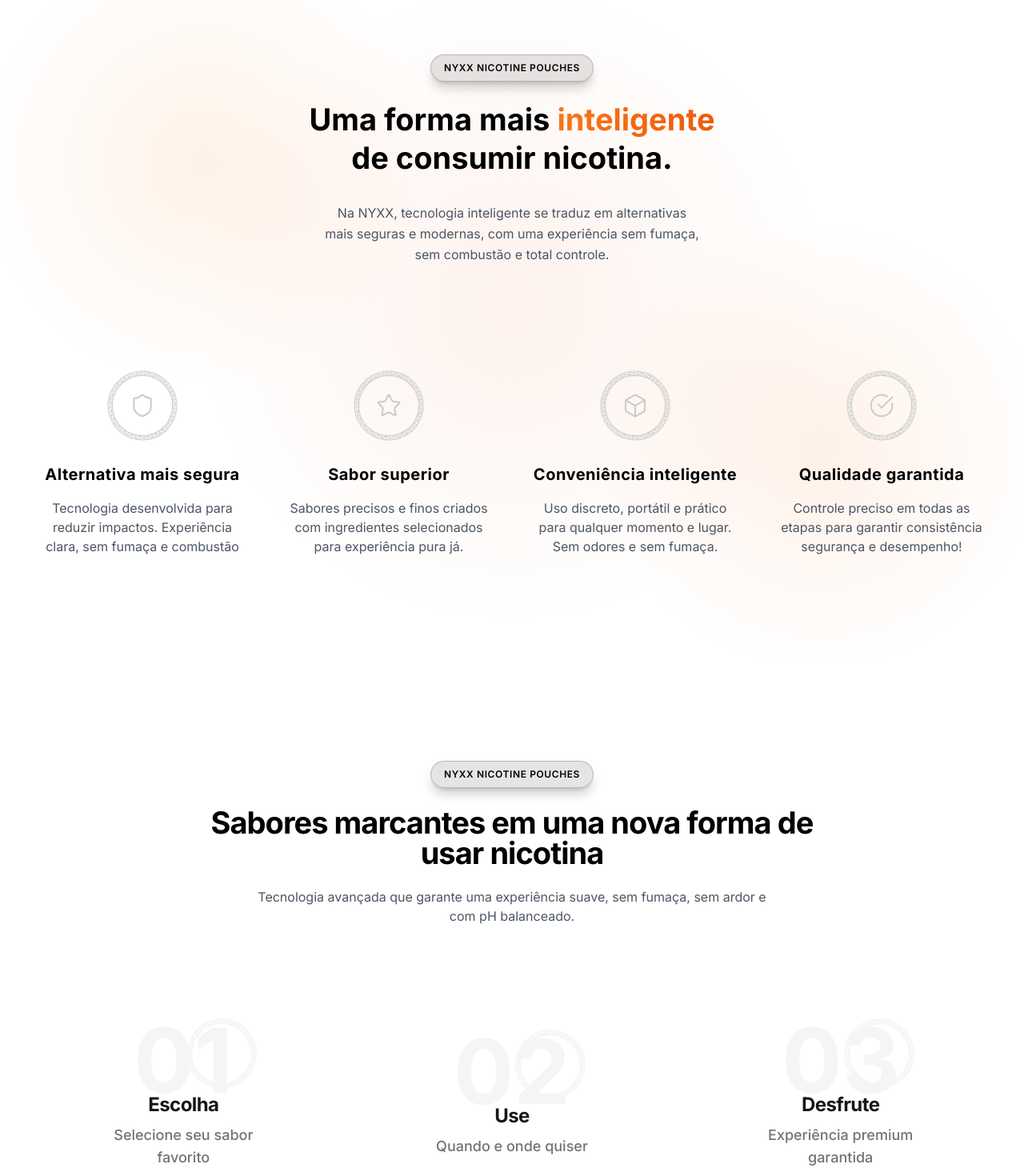
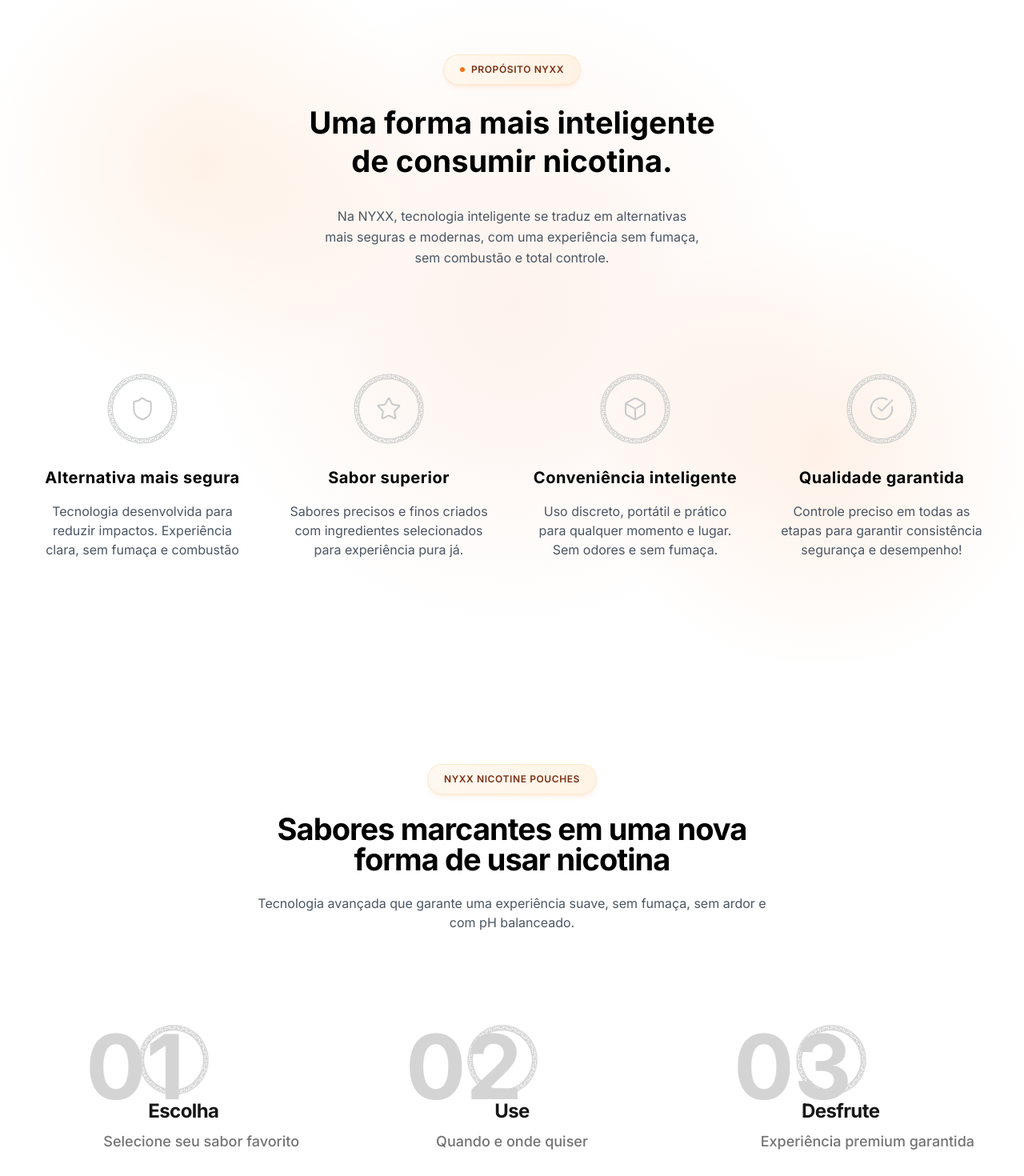
Before and after one commit to nicolasrachid-collab/nyxx-nicotine, a React (Vite) app: page / in a window 1280 px wide. Shown: the part 860-2330 px from the top of the page at 80% size. Built offline with nearby package versions, Linux system fonts and the light colour scheme.

Commit message:
Ajustes de estilo: remover pontos dos badges, ajustar largura do tÃ­tulo e afinar traÃ§o do SVG Quote

```diff
--- a/App.tsx
+++ b/App.tsx
@@ -11,7 +11,6 @@
   TestimonialsSection,
   MissionSection,
   FAQSection,
-  SocialSection,
   Footer
 } from './components/sections';
 import { NyxxSection } from './components/NyxxSection';
@@ -81,7 +80,6 @@
           <TestimonialsSection />
           <MissionSection />
           <FAQSection />
-          <SocialSection />
           <Footer />
        </div>
       </div>
--- a/components/NyxxSection.tsx
+++ b/components/NyxxSection.tsx
@@ -67,12 +67,19 @@
             style={{ lineHeight: '16px' }}
           >
             <div className="flex items-center justify-center gap-3 mb-6">
-              <span className="inline-flex items-center rounded-full w-fit gap-2 px-4 py-2 text-xs font-semibold tracking-wider uppercase border border-black/20 bg-black/10 text-black backdrop-blur-xl shadow-lg shadow-black/20 hover:bg-black/15 hover:border-black/30 transition-all duration-300">
-                {t('productsTitle')}
-              </span>
+              <motion.span
+                initial={{ opacity: 0, scale: 0.9 }}
+                whileInView={{ opacity: 1, scale: 1 }}
+                viewport={{ once: true }}
+                transition={{ duration: 0.5 }}
+                className="group inline-flex items-center rounded-full w-fit gap-2 px-5 py-2.5 text-xs font-semibold tracking-wider uppercase border border-orange-200/50 bg-gradient-to-r from-orange-50/80 to-orange-100/60 text-orange-900 backdrop-blur-xl shadow-md shadow-orange-500/10 hover:shadow-lg hover:shadow-orange-500/20 hover:border-orange-300/70 hover:from-orange-100/90 hover:to-orange-200/70 hover:scale-105 transition-all duration-300"
+              >
+                <span className="w-1.5 h-1.5 rounded-full bg-orange-500 group-hover:bg-orange-600 transition-colors duration-300" />
+                Propósito NYXX
+              </motion.span>
             </div>
             <h1 className="text-4xl lg:text-[38px] font-bold text-black mb-6 lg:mb-8 leading-tight line-clamp-2 break-words">
-              Uma forma mais <span className="bg-gradient-to-r from-orange-400 via-orange-500 to-orange-600 bg-clip-text text-transparent animate-gradient">inteligente</span><br />
+              Uma forma mais <span className="text-black">inteligente</span><br />
               de consumir nicotina.
             </h1>
             <p className="text-gray-600 text-base leading-relaxed max-w-2xl lg:max-w-3xl mx-auto" style={{ width: '468px' }}>
@@ -82,11 +89,11 @@
         </div>
 
         {/* Features Grid */}
-        <div className="grid grid-cols-1 md:grid-cols-2 lg:grid-cols-4 gap-x-8 lg:gap-x-12 gap-y-12 lg:gap-y-16">
+        <div className="grid grid-cols-1 md:grid-cols-2 lg:grid-cols-4 gap-x-8 lg:gap-x-12 gap-y-12 lg:gap-y-16 items-start">
           {features.map((feature, index) => (
             <motion.div
               key={index}
-              className="flex flex-col items-center text-center group"
+              className="flex flex-col items-center text-center group h-full"
             >
               {/* Greek Circle Icon Container */}
               <div className="relative w-24 h-24 mb-6 flex items-center justify-center">
--- a/components/sections/ProductsSection.tsx
+++ b/components/sections/ProductsSection.tsx
@@ -157,11 +157,17 @@
     >
       <div className="mb-16 md:mb-24 lg:mb-32 text-center">
         <div className="flex items-center justify-center gap-3 mb-6">
-          <span className="inline-flex items-center rounded-full w-fit gap-2 px-4 py-2 text-xs font-semibold tracking-wider uppercase border border-black/20 bg-black/10 text-black backdrop-blur-xl shadow-lg shadow-black/20 hover:bg-black/15 hover:border-black/30 transition-all duration-300">
+          <motion.span
+            initial={{ opacity: 0, scale: 0.9 }}
+            whileInView={{ opacity: 1, scale: 1 }}
+            viewport={{ once: true }}
+            transition={{ duration: 0.5 }}
+            className="group inline-flex items-center rounded-full w-fit gap-2 px-5 py-2.5 text-xs font-semibold tracking-wider uppercase border border-orange-200/50 bg-gradient-to-r from-orange-50/80 to-orange-100/60 text-orange-900 backdrop-blur-xl shadow-md shadow-orange-500/10 hover:shadow-lg hover:shadow-orange-500/20 hover:border-orange-300/70 hover:from-orange-100/90 hover:to-orange-200/70 hover:scale-105 transition-all duration-300"
+          >
             {t('productsTitle')}
-          </span>
+          </motion.span>
         </div>
-        <h1 className="text-4xl md:text-5xl lg:text-[38px] font-bold tracking-tight leading-[1.1] max-w-3xl mx-auto">
+        <h1 className="text-4xl md:text-5xl lg:text-[38px] font-bold tracking-tight leading-[1.1] max-w-3xl mx-auto" style={{ width: '626px' }}>
           {t('productsSubtitle')}
         </h1>
         <p className="mt-6 text-base text-gray-600 max-w-2xl mx-auto">
@@ -185,17 +191,17 @@
               <div className="absolute top-8 left-0 w-full h-px bg-neutral-100 -z-10 hidden md:block" />
 
               <div className="relative flex flex-col items-center pt-8 pb-6 group-hover:scale-[1.02] transition-all duration-500">
-                {/* Greek Pattern - mais visível */}
+                {/* Greek Pattern - preto */}
                 <motion.img
                   src={greekCirclePattern}
                   alt="Greek Pattern"
-                  className="absolute -top-12 left-1/2 -translate-x-1/2 w-24 h-24 object-contain invert opacity-30 group-hover:opacity-50 transition-opacity duration-500 z-0"
+                  className="absolute -top-12 left-[calc(50%-60px)] w-24 h-24 object-contain opacity-30 group-hover:opacity-50 transition-opacity duration-500 z-0"
                   animate={{ rotate: 360 }}
                   transition={{ duration: 20, repeat: Infinity, ease: "linear" }}
                 />
 
-                {/* Large Background Number - preto no hover */}
-                <span className="text-[6rem] md:text-[7rem] leading-none font-bold text-neutral-100 absolute -top-12 left-1/2 -translate-x-1/2 z-10 select-none transition-all duration-500 group-hover:text-black group-hover:-translate-y-3 pointer-events-none">
+                {/* Large Background Number - mais escuro, atrás dos textos, um pouco à esquerda */}
+                <span className="text-[6rem] md:text-[7rem] leading-none font-bold text-neutral-300 absolute -top-12 left-[calc(50%-60px)] -translate-x-1/2 z-0 select-none transition-all duration-500 group-hover:text-black group-hover:-translate-y-3 pointer-events-none">
                   {step.id}
                 </span>
 
@@ -203,11 +209,11 @@
                 <div className="absolute -top-12 left-1/2 -translate-x-1/2 w-20 h-20 rounded-full bg-orange-400/0 group-hover:bg-orange-400/10 blur-2xl transition-all duration-500 z-0" />
 
                 <div className="flex flex-col items-center pt-4 relative z-20">
-                  <h3 className="text-xl md:text-2xl lg:text-2xl font-bold text-neutral-900 mb-2 tracking-tight group-hover:text-orange-600 transition-colors duration-300">
+                  <h3 className="text-xl md:text-2xl lg:text-2xl font-bold text-neutral-900 mb-2 tracking-tight group-hover:text-orange-600 transition-colors duration-300 whitespace-nowrap">
                     {step.title}
                   </h3>
 
-                  <p className="text-base md:text-lg text-neutral-500 leading-relaxed font-medium max-w-[200px] group-hover:text-neutral-600 transition-colors duration-300">
+                  <p className="text-base md:text-lg text-neutral-500 leading-relaxed font-medium max-w-[200px] group-hover:text-neutral-600 transition-colors duration-300 whitespace-nowrap">
                     {step.description}
                   </p>
                 </div>
--- a/components/sections/TechnologySection.tsx
+++ b/components/sections/TechnologySection.tsx
@@ -45,9 +45,15 @@
               viewport={{ once: true }}
               transition={{ duration: 0.5 }}
             >
-              <Badge variant="outline" className="w-fit gap-2 px-4 py-2 mb-6 text-xs font-semibold tracking-wider uppercase border border-white/20 bg-white/10 text-white backdrop-blur-xl shadow-lg shadow-black/20 hover:bg-white/15 hover:border-white/30 transition-all duration-300">
+              <motion.span
+                initial={{ opacity: 0, scale: 0.9 }}
+                whileInView={{ opacity: 1, scale: 1 }}
+                viewport={{ once: true }}
+                transition={{ duration: 0.5 }}
+                className="group inline-flex items-center rounded-full w-fit gap-2 px-5 py-2.5 mb-6 text-xs font-semibold tracking-wider uppercase border border-orange-200/50 bg-gradient-to-r from-orange-50/80 to-orange-100/60 text-orange-900 backdrop-blur-xl shadow-md shadow-orange-500/10 hover:shadow-lg hover:shadow-orange-500/20 hover:border-orange-300/70 hover:from-orange-100/90 hover:to-orange-200/70 hover:scale-105 transition-all duration-300"
+              >
                 {t('technologyTitle')}
-              </Badge>
+              </motion.span>
               <h1 className="text-4xl md:text-5xl lg:text-[38px] font-bold tracking-tight text-white leading-[1.1]">
             {t('technologySubtitle')}
           </h1>
--- a/components/sections/index.ts
+++ b/components/sections/index.ts
@@ -8,7 +8,6 @@
 export { HowItWorksSection } from './HowItWorksSection';
 export { TestimonialsSection } from './TestimonialsSection';
 export { FAQSection } from './FAQSection';
-export { SocialSection } from './SocialSection';
 export { Footer } from './Footer';
 export { AnimatedStat } from './AnimatedStat';
 export { InstagramCard } from './InstagramCard';
--- a/index.html
+++ b/index.html
@@ -42,6 +42,31 @@
         height: 1em;
         line-height: 1;
       }
+
+      /* Scrollbar styling */
+      ::-webkit-scrollbar {
+        width: 10px;
+        height: 10px;
+      }
+
+      ::-webkit-scrollbar-track {
+        background: #f5f5f5;
+      }
+
+      ::-webkit-scrollbar-thumb {
+        background: #9ca3af;
+        border-radius: 5px;
+      }
+
+      ::-webkit-scrollbar-thumb:hover {
+        background: #6b7280;
+      }
+
+      /* Firefox */
+      * {
+        scrollbar-width: thin;
+        scrollbar-color: #9ca3af #f5f5f5;
+      }
     </style>
   </head>
   <body>
```
Also changed, not shown: components/sections/TestimonialsSection.tsx (+10 -3 lines).
